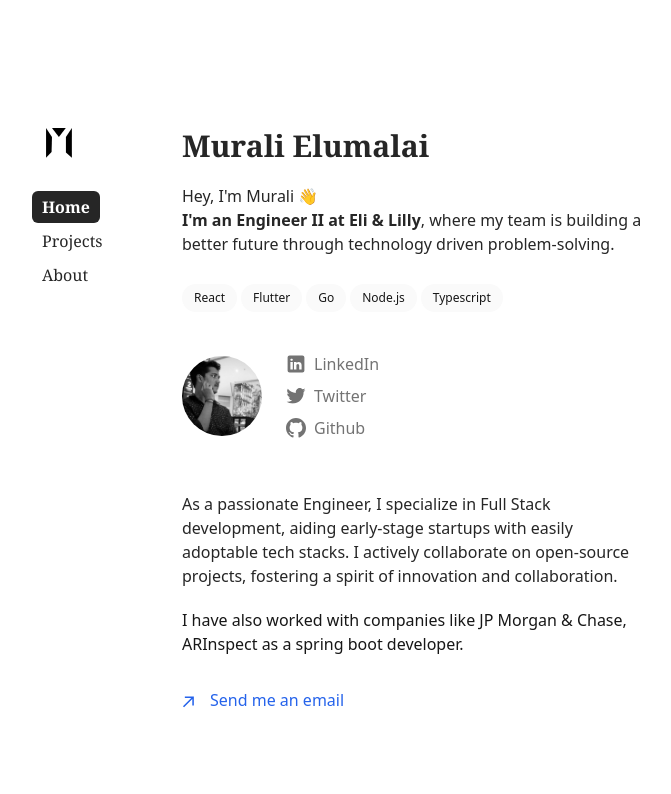
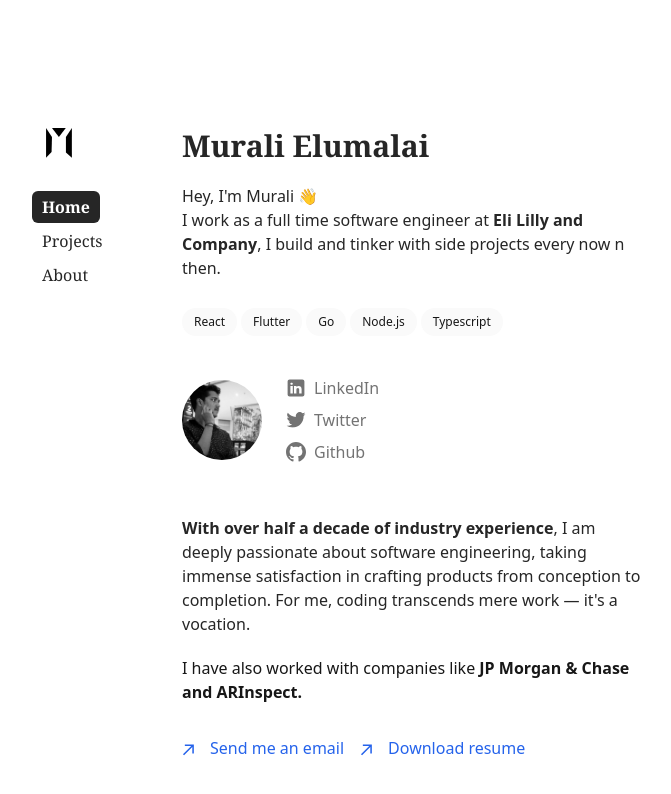
Before and after one commit to iammurali/murali-portfolio, a Next.js app: page / in a window 1280 px wide. Shown: the top 794 px of the page, without its empty margins (160-831 px from the left). Built offline with nearby package versions, Linux system fonts and the light colour scheme.

Commit message:
update portfolio

```diff
--- a/pages/about.tsx
+++ b/pages/about.tsx
@@ -171,7 +171,7 @@
             <div className="flex items-center justify-between">
               <div className="flex items-center">
                 {/* <GithubIcon /> */}
-                <div>{`Iphone 11`}</div>
+                <div>{`Pixel 7`}</div>
               </div>
               <ArrowIcon />
             </div>
--- a/pages/index.tsx
+++ b/pages/index.tsx
@@ -35,9 +35,9 @@
       </h1>
 
       <p className="my-5 max-w-[480px] text-neutral-800 dark:text-neutral-200">
-      {`Hey, I'm Murali 👋`}<br /> <b>{`I'm an Engineer II at Eli & Lilly`}</b>, where
-        my team is building a better future through technology driven
-        problem-solving.
+      {`Hey, I'm Murali 👋`}<br />
+      {`I work as a full time software engineer at`} <b>Eli Lilly and Company</b>, I build and tinker with side projects every now n then.
+
       </p>
       <ul className="mb-2 flex flex-wrap  max-w-[480px]" aria-label="Technologies used">
         <li className="mr-1 mt-2">
@@ -106,15 +106,13 @@
         {/* bio */}
       </div>
       <p className="my-5 max-w-[460px] text-neutral-800 dark:text-neutral-200">
-        {`As a passionate Engineer, I specialize in Full Stack development, aiding early-stage startups with easily adoptable tech stacks.
-        I actively collaborate on open-source projects, fostering a spirit of innovation and collaboration.`}
+        <b>With over half a decade of industry experience</b>, {`I am deeply passionate about software engineering, taking immense satisfaction in crafting products from conception to completion. For me, coding transcends mere work — it's a vocation.`}
       </p>
 
 
       <div className="max-w-[460px] text-neutral-900 dark:text-neutral-100 prose prose-neutral dark:prose-invert ">
         <p>
-            I have also worked with companies like JP Morgan & Chase, ARInspect as a
-          spring boot developer.
+            I have also worked with companies like <b>JP Morgan & Chase and ARInspect.</b>
         </p>
       </div>
       <ul className="flex flex-col md:flex-row mt-8 space-x-0 md:space-x-4 space-y-2 md:space-y-0 font-sm text-neutral-600 dark:text-neutral-300">
@@ -131,6 +129,18 @@
           </a>
 
         </li>
+        <li className="">
+          <a
+            href={socialLinks.email}
+            rel="noopener noreferrer"
+            target="_blank"
+            className="flex items-center hover:text-neutral-800 dark:hover:text-neutral-100 transition-all"
+          >
+            <ArrowIcon color="text-blue-600"/>
+            <p className="h-7 ml-2 text-blue-600">Download resume</p>
+          </a>
+
+        </li>
 
       </ul>
     </Layout>
--- a/pages/projects.tsx
+++ b/pages/projects.tsx
@@ -45,7 +45,7 @@
 
       <hr className="border-neutral-500 mt-3 mb-3"></hr>
       <div className="grid grid-cols-1 md:grid-cols-3 gap-4">
-        <a
+        {/* <a
           rel="noopener noreferrer"
           target="_blank"
           href={`https://github.com/iammurali/finnacle`}
@@ -63,12 +63,12 @@
               your personal finance tracker
             </p>
           </div>
-        </a>
+        </a> */}
         {/*  */}
         <a
           rel="noopener noreferrer"
           target="_blank"
-          href={`https://github.com/iammurali/snuglweb`}
+          href={`https://snugl.vercel.app`}
           className="flex w-full border border-neutral-200 dark:border-neutral-800 rounded-lg p-4 no-underline items-center text-neutral-800 dark:text-neutral-200 hover:dark:bg-neutral-900 hover:bg-neutral-100 transition-all justify-between"
         >
           <div className="flex flex-col flex-1">
@@ -80,7 +80,7 @@
               <ArrowIcon />
             </div>
             <p className="text-neutral-500 dark:text-neutral-400 text-xs mt-2">
-              No Code Landing page generator
+              No Code Landing page generator (deprecated)
             </p>
           </div>
         </a>
@@ -100,7 +100,7 @@
               <ArrowIcon />
             </div>
             <p className="text-neutral-500 dark:text-neutral-400 text-xs mt-2">
-              A cool text only portfolio webiste
+              A cool text only portfolio webiste (deprecated)
             </p>
           </div>
         </a>
```
